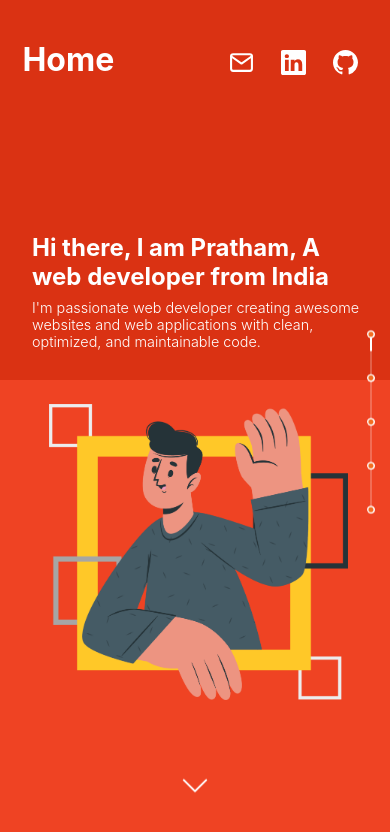
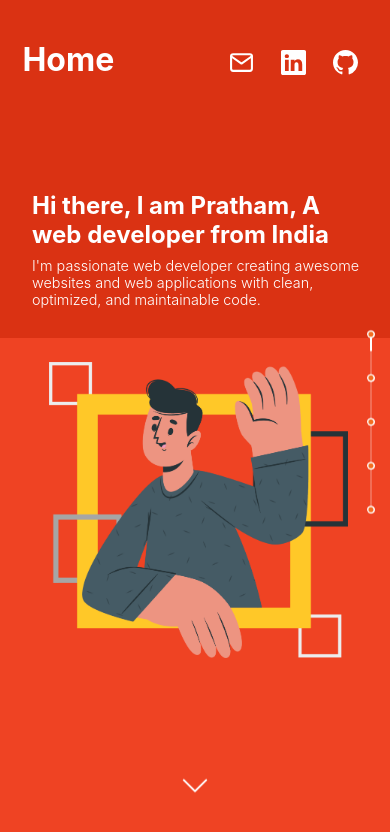
Before and after one commit to pathu-221/Portfolio, a React (Vite) app: page / in a window 390 px wide. Shown: the top 832 px of the page. Built offline with nearby package versions, Linux system fonts and the light colour scheme.

Commit message:
shifted content up

```diff
--- a/src/App.scss
+++ b/src/App.scss
@@ -140,7 +140,7 @@ a {
     top: 0;
     left: 0;
     width: 100%;
-    height: 45vh;
+    height: 40vh;
   }
 
   .svg-container {
--- a/src/components/Home/Home.styles.scss
+++ b/src/components/Home/Home.styles.scss
@@ -100,7 +100,7 @@
       padding-right: 25px;
       padding-top: 90px;
       align-items: flex-end ;
-      max-height: 50vh;
+      max-height: 40vh;
 
       & .para-text {
         overflow: hidden;
@@ -123,7 +123,7 @@
     .right-content {
       grid-column: 0;
       padding: 0 2rem;
-      height: 55vh;
+      height: 60vh;
       padding-right: 25px;
 
 
--- a/src/components/Skills/Skills.styles.scss
+++ b/src/components/Skills/Skills.styles.scss
@@ -20,7 +20,7 @@
     & h4 {
 
         font-size: 24px;
-        margin: 10px 0;
+        margin: .2rem 0;
     }
 
     & .skills-images {
@@ -28,7 +28,7 @@
         grid-template-columns: repeat(auto-fill, 80px);
         gap: 16px;
         place-items: center;
-        margin-bottom: 25px;
+        margin-bottom: .7rem;
         padding: 5px 0;
 
         // overflow-y: hidden;
```
Also changed, not shown: src/App.jsx (+1 -6 lines).
